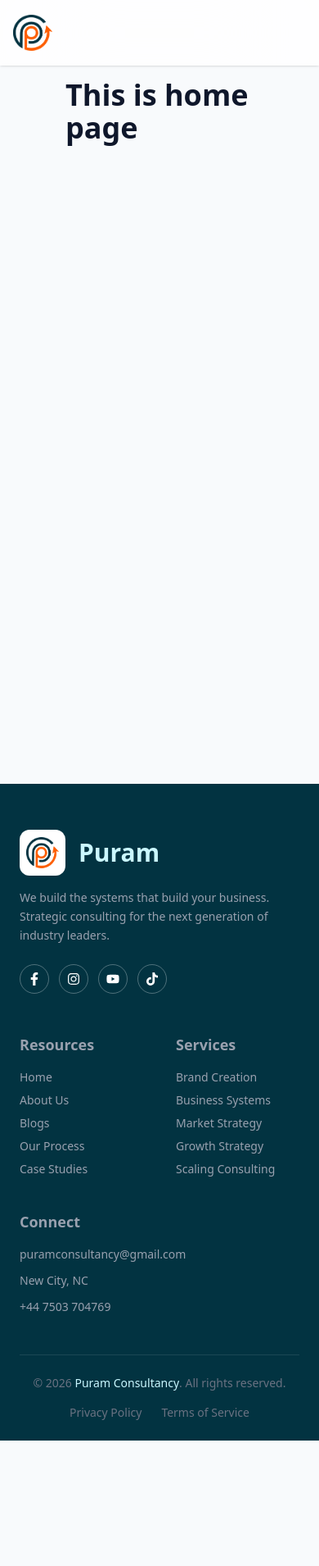
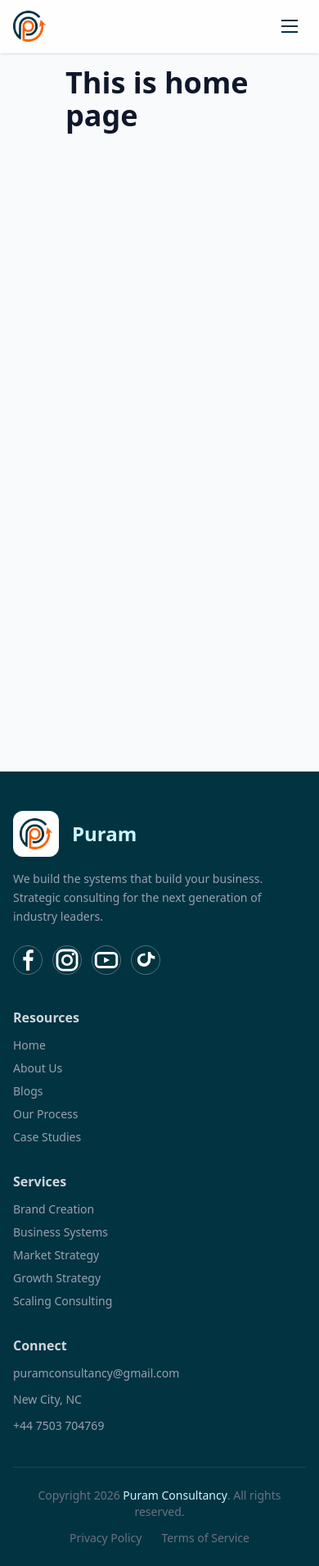
Before and after one commit to PuramConsultancy/puram-consultancy-website, a Next.js app: page / in a window 390 px wide. Shown: the whole page at 82% size. Before the commit the page ends 1757 px from the top, so only its background shows below. Built offline with nearby package versions, Linux system fonts and the light colour scheme.

Commit message:
feat(header): add responsive mobile navigation menu (PD-7)

```diff
--- a/src/components/Footer.tsx
+++ b/src/components/Footer.tsx
@@ -8,11 +8,11 @@ import { socialLinks } from "@/data/socialLinks";
 
 const Footer = () => {
   return (
-    <footer className="bg-(--color-primary) px-6 pt-14 text-white lg:px-20">
+    <footer className="bg-(--color-primary) px-4 pt-12 text-white sm:px-6 lg:px-20">
       {/* Top Footer Content */}
-      <div className="mx-auto flex max-w-7xl flex-col justify-between gap-12 pb-12 lg:flex-row">
+      <div className="mx-auto flex max-w-7xl flex-col gap-10 pb-10 lg:flex-row lg:justify-between lg:gap-12 lg:pb-12">
         {/* Left Side: Logo + Brand + Text + Social */}
-        <div className="flex flex-1 flex-col gap-4">
+        <div className="flex flex-1 flex-col gap-4 lg:max-w-md">
           {/* Logo + Brand */}
           <Link href="/" className="group flex items-center gap-4">
             <div className="relative h-14 w-14 overflow-hidden rounded-xl bg-white transition-transform duration-300 group-hover:scale-110">
@@ -25,13 +25,13 @@ const Footer = () => {
               />
             </div>
 
-            <h2 className="text-3xl font-bold text-(--color-primary-50)">
+            <h2 className="text-2xl font-bold text-(--color-primary-50) sm:text-3xl">
               Puram
             </h2>
           </Link>
 
           {/* Description */}
-          <p className="max-w-sm text-sm leading-relaxed text-gray-400">
+          <p className="max-w-sm text-sm leading-relaxed text-gray-400 sm:max-w-md">
             We build the systems that build your business. Strategic consulting
             for the next generation of industry leaders.
           </p>
@@ -58,10 +58,10 @@ const Footer = () => {
         </div>
 
         {/* Right Side: Footer Columns */}
-        <div className="grid flex-1 grid-cols-2 gap-10 text-gray-400 md:grid-cols-3">
+        <div className="grid flex-1 grid-cols-1 gap-8 text-gray-400 sm:grid-cols-2 lg:grid-cols-3">
           {/* Column 1: Resources */}
           <div>
-            <h3 className="mb-4 text-lg font-semibold text-gray-400">
+            <h3 className="mb-3 text-base font-semibold text-gray-300 sm:text-lg">
               Resources
             </h3>
 
@@ -81,7 +81,7 @@ const Footer = () => {
 
           {/* Column 2: Services */}
           <div>
-            <h3 className="mb-4 text-lg font-semibold text-gray-400">
+            <h3 className="mb-3 text-base font-semibold text-gray-300 sm:text-lg">
               Services
             </h3>
 
@@ -101,7 +101,7 @@ const Footer = () => {
 
           {/* Column 3: Connect */}
           <div>
-            <h3 className="mb-4 text-lg font-semibold text-gray-400">
+            <h3 className="mb-3 text-base font-semibold text-gray-300 sm:text-lg">
               Connect
             </h3>
 
@@ -110,7 +110,7 @@ const Footer = () => {
                 <li key={item.name}>
                   <Link
                     href={item.href}
-                    className="hover:text-300 transition-colors duration-300"
+                    className="break-words transition-colors duration-300 hover:text-gray-300"
                   >
                     {item.name}
                   </Link>
@@ -123,10 +123,10 @@ const Footer = () => {
 
       {/* Bottom Footer Bar */}
       <div className="border-t border-white/10 py-6">
-        <div className="mx-auto flex max-w-7xl flex-col items-center justify-between gap-4 text-sm text-gray-500 md:flex-row">
+        <div className="mx-auto flex max-w-7xl flex-col items-center justify-between gap-3 text-center text-sm text-gray-500 md:flex-row md:text-left">
           {/* Copyright */}
           <p>
-            © {new Date().getFullYear()}{" "}
+            Copyright {new Date().getFullYear()}{" "}
             <span className="font-medium text-(--color-primary-50)">
               Puram Consultancy
             </span>
@@ -134,7 +134,7 @@ const Footer = () => {
           </p>
 
           {/* Extra Links (Optional) */}
-          <div className="flex gap-6">
+          <div className="flex flex-wrap items-center justify-center gap-x-6 gap-y-2">
             <Link
               href="/privacy"
               className="transition-colors duration-300 hover:text-white"
--- a/src/components/Header.tsx
+++ b/src/components/Header.tsx
@@ -1,15 +1,42 @@
+"use client";
+
 import Link from "next/link";
 import Image from "next/image";
+import { useEffect, useState } from "react";
 import { navLinks } from "@/data/navLinks";
 import { Button } from "./ui/button";
 
-const DHeader = () => {
+const Header = () => {
+  const [isMenuOpen, setIsMenuOpen] = useState(false);
+
+  useEffect(() => {
+    if (!isMenuOpen) {
+      document.body.style.overflow = "";
+      return;
+    }
+
+    document.body.style.overflow = "hidden";
+
+    const handleEscape = (event: KeyboardEvent) => {
+      if (event.key === "Escape") {
+        setIsMenuOpen(false);
+      }
+    };
+
+    window.addEventListener("keydown", handleEscape);
+
+    return () => {
+      window.removeEventListener("keydown", handleEscape);
+      document.body.style.overflow = "";
+    };
+  }, [isMenuOpen]);
+
   return (
     <header className="sticky top-0 z-50 w-full bg-white/80 shadow-sm backdrop-blur-3xl">
-      <div className="mx-auto flex max-w-7xl items-center justify-between px-4 py-4 sm:px-6 lg:px-20">
+      <div className="mx-auto flex max-w-7xl items-center justify-between px-4 py-3 sm:px-6 sm:py-4 lg:px-20">
         {/* Left - Logo + Brand */}
         <Link href="/" className="flex items-center gap-3">
-          <div className="relative h-12 w-12 overflow-hidden rounded-xl transition-transform duration-300 hover:scale-110 focus-visible:scale-110">
+          <div className="relative h-10 w-10 overflow-hidden rounded-xl transition-transform duration-300 hover:scale-110 focus-visible:scale-110 sm:h-12 sm:w-12">
             <Image
               src="/image.png"
               alt="Puram Consultancy Logo"
@@ -20,14 +47,16 @@ const DHeader = () => {
           </div>
 
           <div className="hidden leading-tight sm:block">
-            <h1 className="text-3xl font-bold text-(--color-primary)">Puram</h1>
+            <h1 className="text-2xl font-bold text-(--color-primary) lg:text-3xl">
+              Puram
+            </h1>
           </div>
         </Link>
 
         {/* Right - Navigation + CTA Buttons */}
         <div className="flex items-center gap-10">
           {/* Nav Links */}
-          <nav className="hidden space-x-8 text-base font-medium md:flex lg:text-sm">
+          <nav className="hidden items-center gap-8 text-sm font-medium md:flex">
             {navLinks.map((link) => (
               <Link
                 key={link.name}
@@ -63,13 +92,77 @@ const DHeader = () => {
           </div>
 
           {/* Mobile Hamburger */}
-          <div className="md:hidden">
-            {/* Add your mobile menu / hamburger component here */}
+          <button
+            type="button"
+            aria-expanded={isMenuOpen}
+            aria-controls="mobile-nav"
+            aria-label="Toggle navigation menu"
+            className="flex h-10 w-10 items-center justify-center rounded-md text-(--color-primary) transition-colors duration-300 hover:bg-slate-100 md:hidden"
+            onClick={() => setIsMenuOpen((prev) => !prev)}
+          >
+            <span className="sr-only">Menu</span>
+            <span className="relative block h-4 w-5">
+              <span
+                className={`absolute left-0 top-0 h-0.5 w-5 bg-current transition-transform duration-300 ${
+                  isMenuOpen ? "translate-y-[7px] rotate-45" : ""
+                }`}
+              />
+              <span
+                className={`absolute left-0 top-[7px] h-0.5 w-5 bg-current transition-opacity duration-300 ${
+                  isMenuOpen ? "opacity-0" : "opacity-100"
+                }`}
+              />
+              <span
+                className={`absolute bottom-0 left-0 h-0.5 w-5 bg-current transition-transform duration-300 ${
+                  isMenuOpen ? "-translate-y-[7px] -rotate-45" : ""
+                }`}
+              />
+            </span>
+          </button>
+        </div>
+      </div>
+
+      <div
+        id="mobile-nav"
+        className={`overflow-hidden border-t border-slate-200/70 bg-white/95 backdrop-blur-md transition-[max-height] duration-300 md:hidden ${
+          isMenuOpen ? "max-h-[36rem]" : "max-h-0 border-transparent"
+        }`}
+      >
+        <nav className="mx-auto flex max-w-7xl flex-col gap-1 px-4 py-4 sm:px-6">
+          {navLinks.map((link) => (
+            <Link
+              key={link.name}
+              href={link.href}
+              onClick={() => setIsMenuOpen(false)}
+              className="rounded-md px-2 py-2 text-sm font-medium text-gray-800 transition-colors duration-300 hover:bg-slate-100 hover:text-(--color-secondary)"
+            >
+              {link.name}
+            </Link>
+          ))}
+
+          <div className="mt-2 flex items-center gap-3">
+            <Button
+              variant="outline"
+              size="sm"
+              className="flex-1 cursor-pointer transition-colors duration-300 ease-in-out hover:bg-gray-100"
+              onClick={() => setIsMenuOpen(false)}
+            >
+              Login
+            </Button>
+
+            <Button
+              variant="default"
+              size="sm"
+              className="flex-1 cursor-pointer bg-(--color-secondary) text-white transition-colors duration-300 ease-in-out hover:bg-(--color-secondary-500)"
+              onClick={() => setIsMenuOpen(false)}
+            >
+              Sign Up
+            </Button>
           </div>
-        </div>
+        </nav>
       </div>
     </header>
   );
 };
 
-export default DHeader;
+export default Header;
--- a/src/data/socialLinks.ts
+++ b/src/data/socialLinks.ts
@@ -1,25 +1,83 @@
-import { FaFacebookF, FaInstagram, FaYoutube, FaTiktok } from "react-icons/fa";
+import { createElement, type SVGProps } from "react";
+
+const FacebookIcon = (props: SVGProps<SVGSVGElement>) =>
+  createElement(
+    "svg",
+    { viewBox: "0 0 24 24", fill: "currentColor", "aria-hidden": "true", ...props },
+    createElement("path", {
+      d: "M13.5 21v-8.3h2.8l.4-3.2h-3.2V7.4c0-.9.3-1.5 1.6-1.5h1.7V3.1c-.8-.1-1.5-.1-2.3-.1-2.3 0-3.9 1.4-3.9 4v2.2H8v3.2h2.6V21h2.9z",
+    }),
+  );
+
+const InstagramIcon = (props: SVGProps<SVGSVGElement>) =>
+  createElement(
+    "svg",
+    { viewBox: "0 0 24 24", fill: "none", "aria-hidden": "true", ...props },
+    createElement("rect", {
+      x: "3.5",
+      y: "3.5",
+      width: "17",
+      height: "17",
+      rx: "5",
+      stroke: "currentColor",
+      strokeWidth: "2",
+    }),
+    createElement("circle", {
+      cx: "12",
+      cy: "12",
+      r: "4",
+      stroke: "currentColor",
+      strokeWidth: "2",
+    }),
+    createElement("circle", { cx: "17.2", cy: "6.8", r: "1.2", fill: "currentColor" }),
+  );
+
+const YoutubeIcon = (props: SVGProps<SVGSVGElement>) =>
+  createElement(
+    "svg",
+    { viewBox: "0 0 24 24", fill: "none", "aria-hidden": "true", ...props },
+    createElement("rect", {
+      x: "3",
+      y: "6",
+      width: "18",
+      height: "12",
+      rx: "3",
+      stroke: "currentColor",
+      strokeWidth: "2",
+    }),
+    createElement("path", { d: "M10 9.5v5l5-2.5-5-2.5z", fill: "currentColor" }),
+  );
+
+const TiktokIcon = (props: SVGProps<SVGSVGElement>) =>
+  createElement(
+    "svg",
+    { viewBox: "0 0 24 24", fill: "none", "aria-hidden": "true", ...props },
+    createElement("path", {
+      d: "M14 4v7.4a3.4 3.4 0 1 1-2.4-3.2V6.2a5.8 5.8 0 1 0 4.8 5.7V9.8c1 .7 2.2 1.2 3.6 1.2V8.6c-2 0-3.7-1.7-3.7-3.6H14z",
+      fill: "currentColor",
+    }),
+  );
 
 const socialLinks = [
   {
     name: "Facebook",
     href: "https://facebook.com",
-    icon: FaFacebookF,
+    icon: FacebookIcon,
   },
   {
     name: "Instagram",
     href: "https://instagram.com",
-    icon: FaInstagram,
+    icon: InstagramIcon,
   },
   {
     name: "YouTube",
     href: "https://youtube.com",
-    icon: FaYoutube,
+    icon: YoutubeIcon,
   },
   {
     name: "TikTok",
     href: "https://tiktok.com",
-    icon: FaTiktok,
+    icon: TiktokIcon,
   },
 ];
 
```
